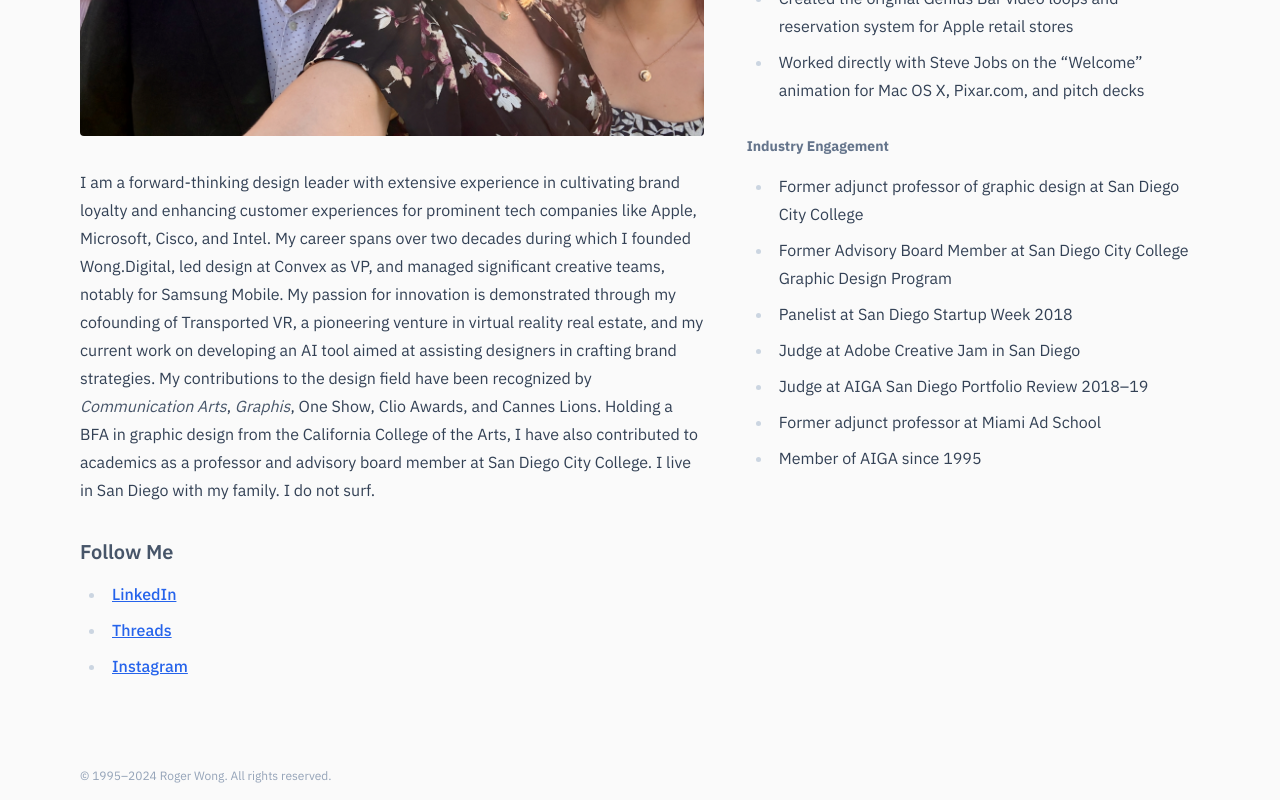
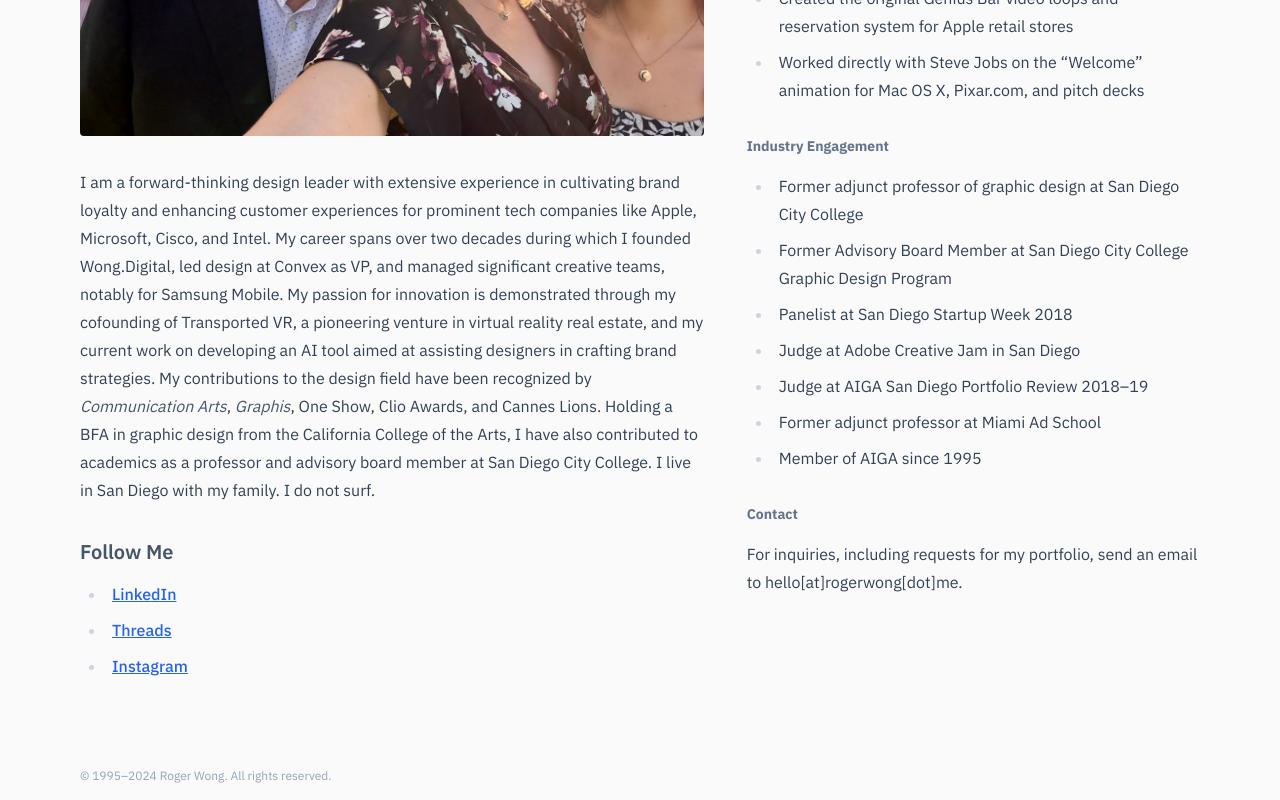
Before and after one commit to wongdigital/rogerwong-site, a Next.js app: page /about in a window 1280 px wide. Shown: the part 464-1264 px from the top of the page. Built offline with nearby package versions, Linux system fonts and the light colour scheme.

Commit message:
Added contact info on About page

```diff
--- a/src/app/about/page.tsx
+++ b/src/app/about/page.tsx
@@ -56,6 +56,12 @@ export default async function About() {
                 </ul>
                 </div>
             </div>
+            <div>
+                <h3 className="text-sm font-extrabold mb-4 text-slate-500">Contact</h3>
+                <div className="mb-4 prose prose-slate dark:prose-dark">
+                <p>For inquiries, including requests for my portfolio, send an email to hello[at]rogerwong[dot]me.</p>
+                </div>
+            </div>
           </div>
         </div>
       </section>
```
